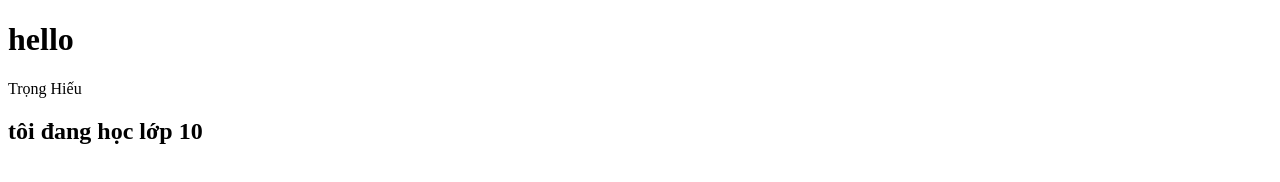
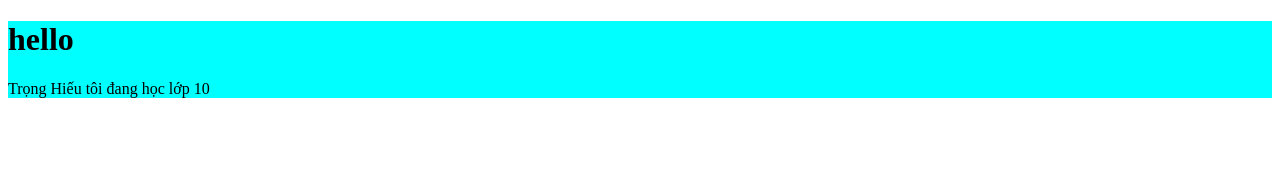
Before and after one commit to TRONGHIEU399/bai6, a plain HTML site: page index.html in a window 1280 px wide. Drawn offline with Linux system fonts and the light colour scheme.

Commit message:
Them mau xanh

```diff
--- a/index.html
+++ b/index.html
@@ -4,11 +4,14 @@
     <meta charset="UTF-8">
     <meta name="viewport" content="width=device-width, initial-scale=1.0">
     <title>Document</title>
+    <link rel="stylesheet" href="style.css">
 </head>
 <body>
-    <h1>hello</h1>
+   <div class="d1">
+<h1>hello</h1>
     Trọng Hiếu
-    <h2>tôi đang học lớp 10</h2>
+    tôi đang học lớp 10
+   </div>
 
 
 </body>
--- /dev/null
+++ b/style.css
@@ -0,0 +1,3 @@
+.d1{
+background-color: aqua;
+}
```
